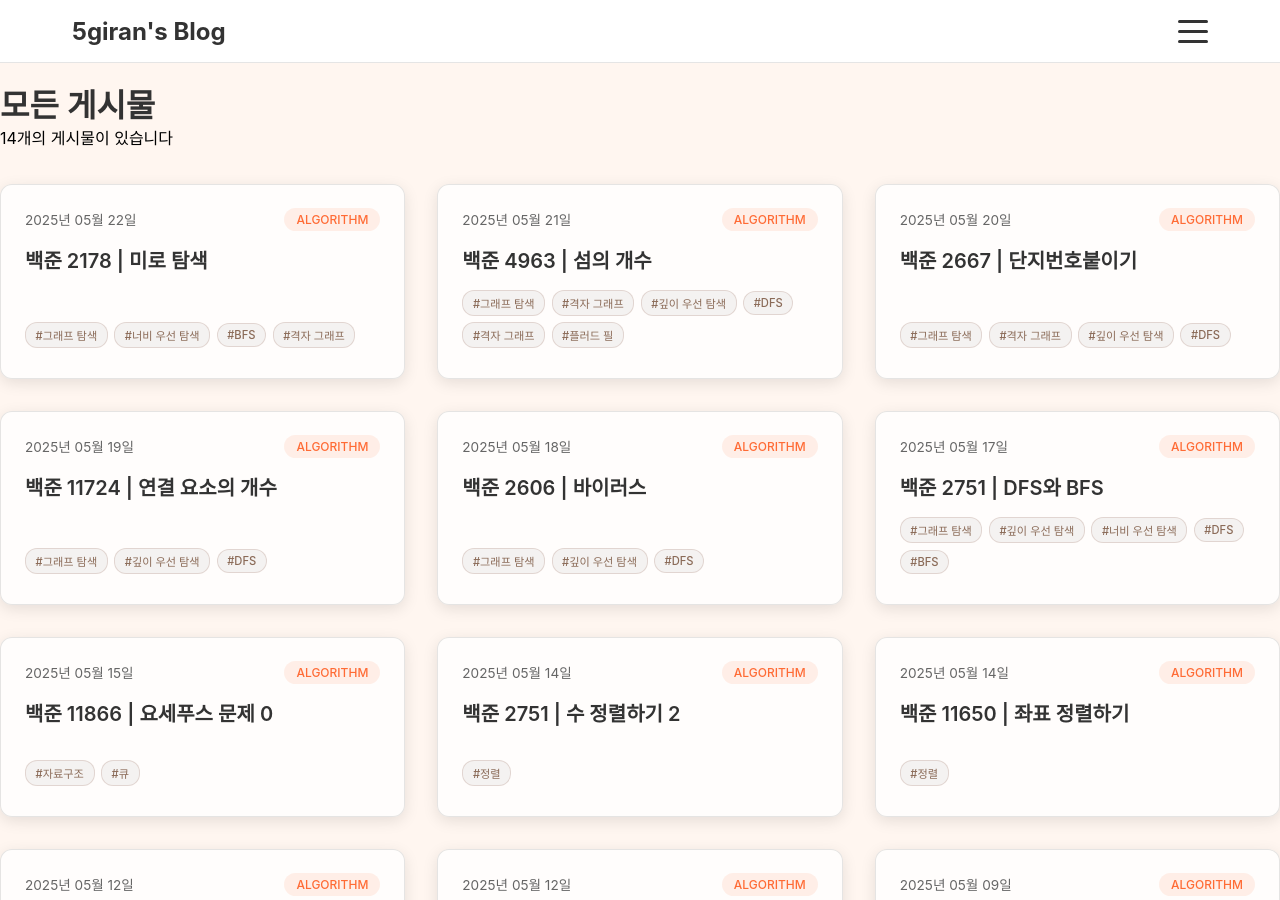
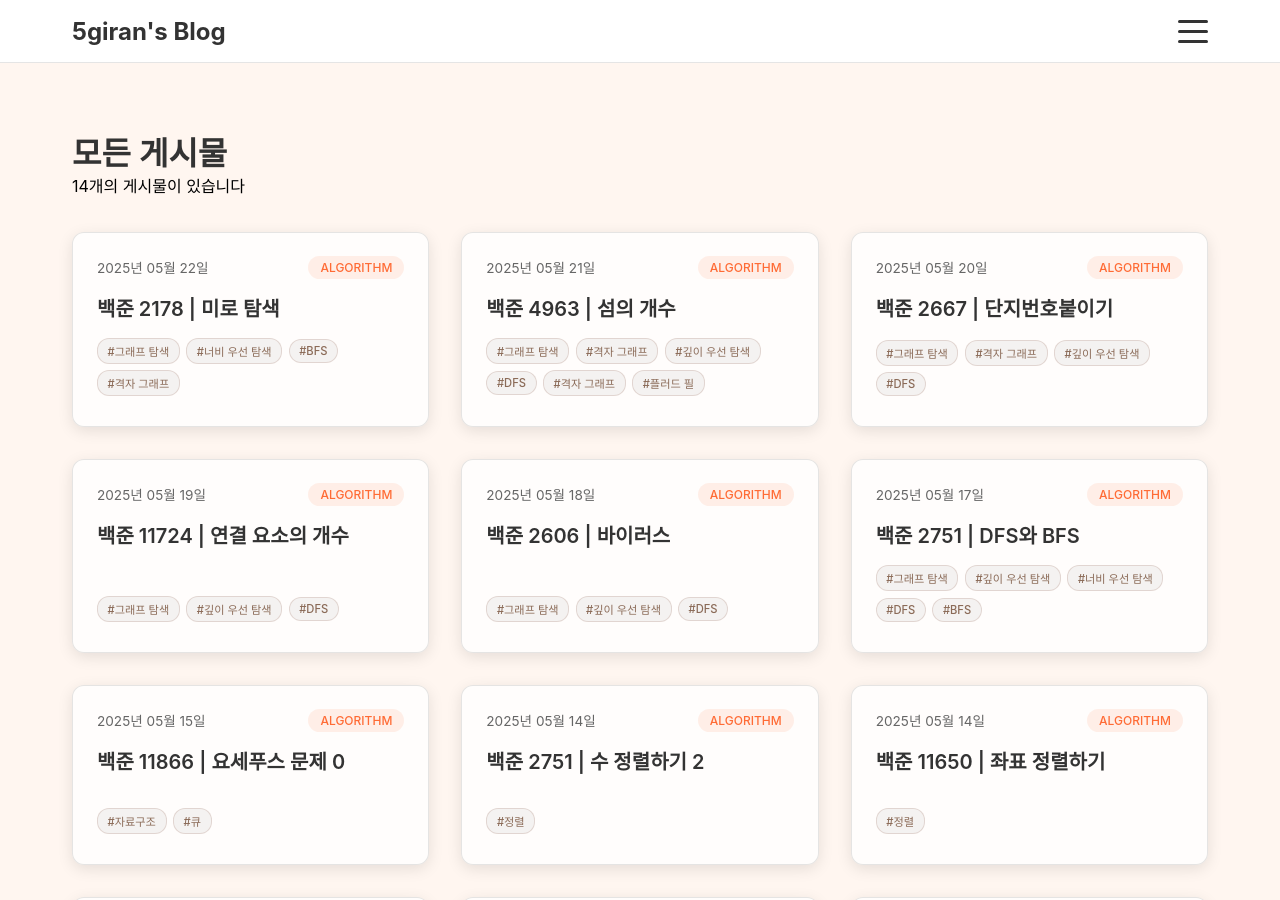
Before and after one commit to 5giran/5giran.github.io, a Jekyll site: the page built from posts.html, in a window 1280 px wide and 900 px high. Built offline with Jekyll 4.4.1, drawn with Linux system fonts in a browser that asks for light colours; some web fonts are replaced.

Commit message:
Update layout.css

```diff
--- a/assets/css/layout.css
+++ b/assets/css/layout.css
@@ -9,30 +9,41 @@
   padding: 0 2rem;
 }
 
-/* Grid Layouts - RESTORED TO ORIGINAL WORKING VERSION */
+/* Page Containers - Centered like post.css */
+.home-content,
+.category-page,
+.posts-archive {
+  max-width: 1200px;
+  margin: 0 auto;
+  padding: 3rem 2rem 2rem;
+}
+
+/* Grid Layouts - 3 columns on desktop, responsive */
 .posts-grid,
 .home-content .posts-grid,
 .category-page .posts-grid,
 .posts-archive .posts-grid {
   display: grid;
-  grid-template-columns: repeat(auto-fit, minmax(350px, 1fr)); /* ORIGINAL WORKING CODE */
+  grid-template-columns: repeat(3, 1fr); /* 3 columns on desktop */
   gap: 2rem;
-  margin-bottom: 2rem;
-  width: 100%;
+  margin: 0 auto 2rem auto; /* Center the grid */
+  max-width: 100%;
 }
 
+/* Categories Grid - For homepage categories */
 .categories-grid,
 .home-content .categories-grid {
   display: grid;
   grid-template-columns: repeat(auto-fit, minmax(250px, 1fr));
   gap: 2rem;
+  margin: 0 auto; /* Center the grid */
 }
 
-/* Ensure posts container doesn't interfere */
+/* Posts Container - Centered */
 .posts-container {
   width: 100%;
-  margin-top: 2rem;
-  margin-bottom: 4rem;
+  margin: 2rem auto 4rem auto; /* Center container */
+  max-width: 100%;
 }
 
 /* Section Spacing */
@@ -135,3 +146,67 @@
 .nav-links a:hover {
   color: var(--primary-orange);
 }
+
+/* Responsive Breakpoints - UNIFIED SPACING */
+
+/* Large Desktop - 3 columns */
+@media (min-width: 1200px) {
+  .posts-grid,
+  .home-content .posts-grid,
+  .category-page .posts-grid,
+  .posts-archive .posts-grid {
+    grid-template-columns: repeat(3, 1fr);
+    gap: 2rem; /* Consistent gap */
+  }
+
+  .home-content,
+  .category-page,
+  .posts-archive {
+    padding: 3rem 2rem 2rem; /* Consistent padding */
+  }
+}
+
+/* Medium Desktop/Tablet - 2 columns */
+@media (min-width: 769px) and (max-width: 1199px) {
+  .posts-grid,
+  .home-content .posts-grid,
+  .category-page .posts-grid,
+  .posts-archive .posts-grid {
+    grid-template-columns: repeat(2, 1fr);
+    gap: 2rem; /* Same gap as desktop */
+  }
+
+  .home-content,
+  .category-page,
+  .posts-archive {
+    padding: 3rem 2rem 2rem; /* Same padding as desktop */
+  }
+}
+
+/* Mobile - 1 column with unified spacing */
+@media (max-width: 768px) {
+  .posts-grid,
+  .home-content .posts-grid,
+  .category-page .posts-grid,
+  .posts-archive .posts-grid {
+    grid-template-columns: 1fr; /* Single column on mobile */
+    gap: 2rem; /* UNIFIED: Same gap as desktop/tablet */
+    margin: 0 auto 2rem auto;
+  }
+
+  .categories-grid,
+  .home-content .categories-grid {
+    grid-template-columns: 1fr;
+    gap: 2rem; /* UNIFIED: Same gap as desktop/tablet */
+  }
+
+  .home-content,
+  .category-page,
+  .posts-archive {
+    padding: 3rem 2rem 2rem; /* UNIFIED: Same padding as desktop/tablet */
+  }
+
+  .container {
+    padding: 0 2rem; /* UNIFIED: Same side padding */
+  }
+}
```
